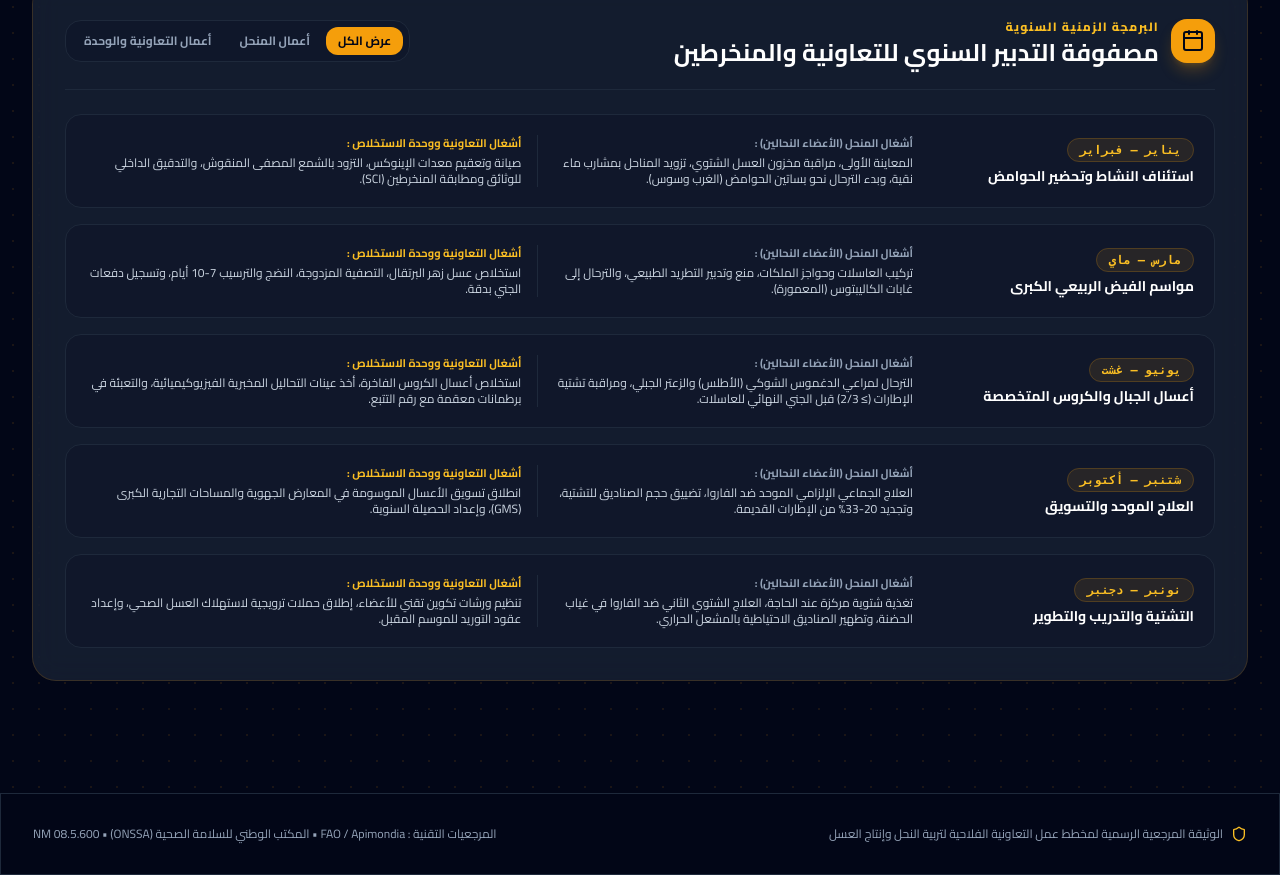
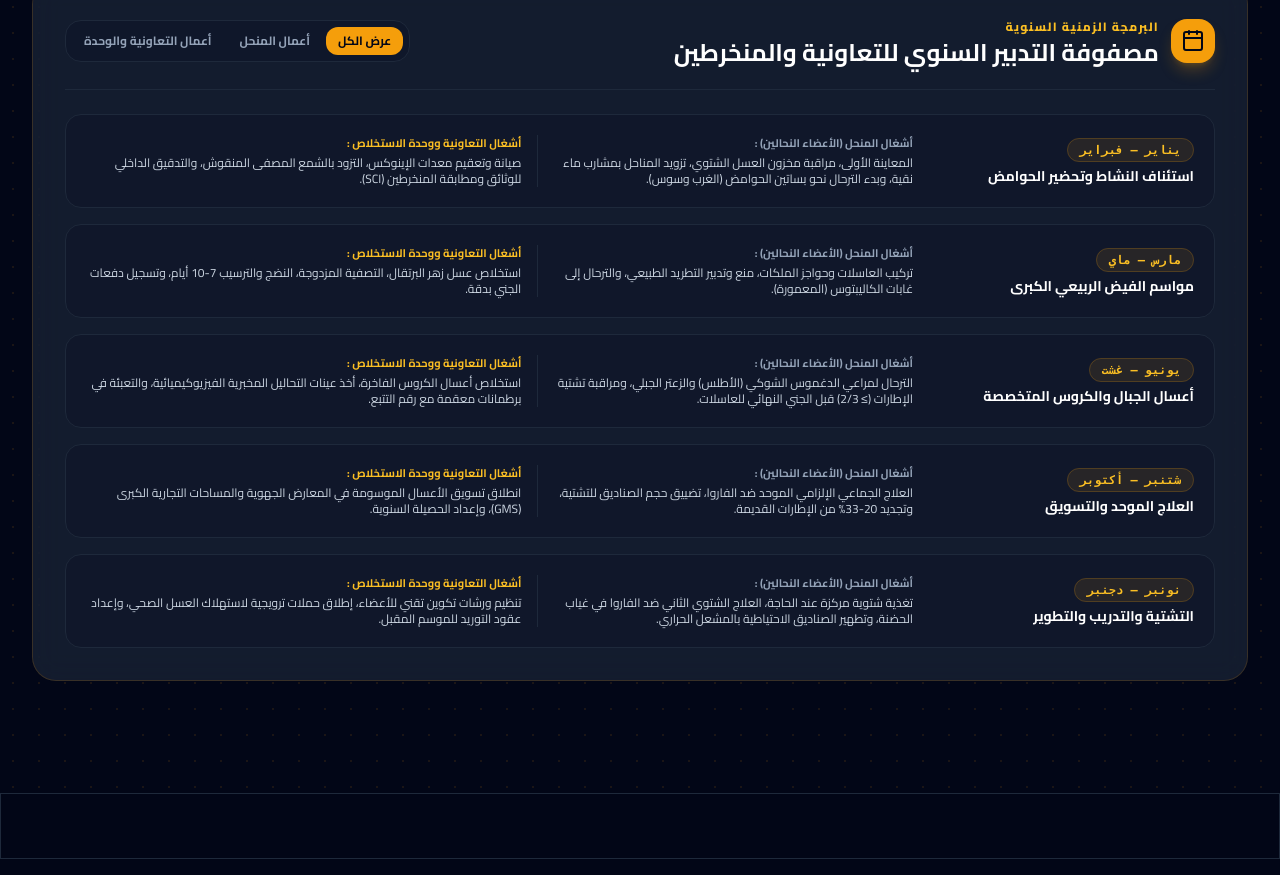
Before and after one commit to turbo-ma/apicole, a plain HTML site: page index.html in a window 1280 px wide. Shown: the part 7364-8239 px from the top of the page. Drawn offline with nearby package versions, Linux system fonts and the light colour scheme.

Commit message:
Add files via upload

```diff
--- a/index.html
+++ b/index.html
@@ -1274,15 +1274,6 @@
   </main>
 
   <footer class="glass-card border-t border-slate-800 bg-slate-950 mt-16 py-8">
-    <div class="max-w-7xl mx-auto px-4 sm:px-6 lg:px-8 flex flex-col sm:flex-row items-center justify-between gap-4 text-xs text-slate-400">
-      <div class="flex items-center space-x-2 space-x-reverse">
-        <i data-lucide="shield" class="w-4 h-4 text-amber-400"></i>
-        <span>الوثيقة المرجعية الرسمية لمخطط عمل التعاونية الفلاحية لتربية النحل وإنتاج العسل</span>
-      </div>
-      <div>
-        المرجعيات التقنية : FAO / Apimondia • المكتب الوطني للسلامة الصحية (ONSSA) • NM 08.5.600
-      </div>
-    </div>
   </footer>
 
   <!-- Notification Toast Container -->
```
